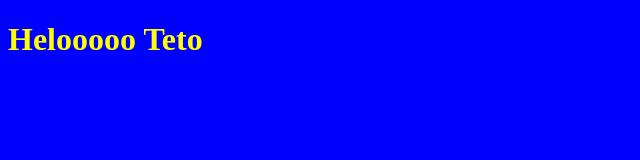
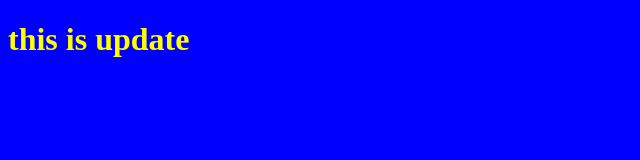
Before and after one commit to TarekHesham2000/myproject, a plain HTML site: page index.html in a window 1280 px wide. Shown: the whole page, without its empty margins (0-640 px from the left). Drawn offline with Linux system fonts and the light colour scheme.

Commit message:
edit the index file

```diff
--- a/index.html
+++ b/index.html
@@ -8,7 +8,7 @@
 </head>
 <body>
 
-<h1>Helooooo Teto</h1>
+<h1>this is update</h1>
 
     <script src="app.js"></script>
 </body>
```
